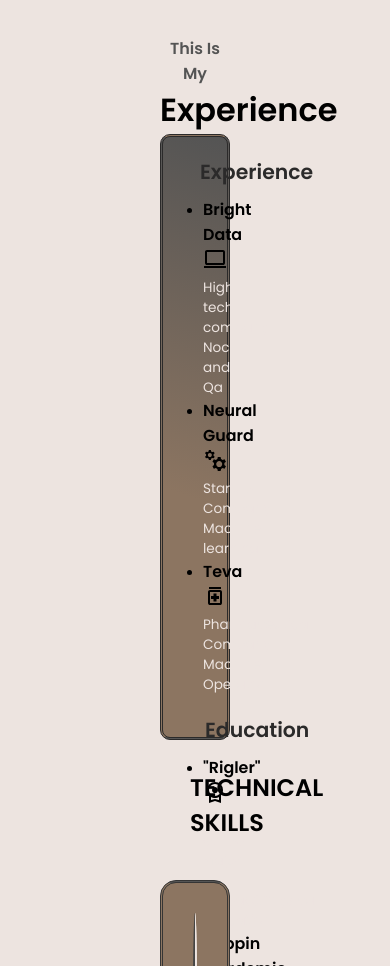
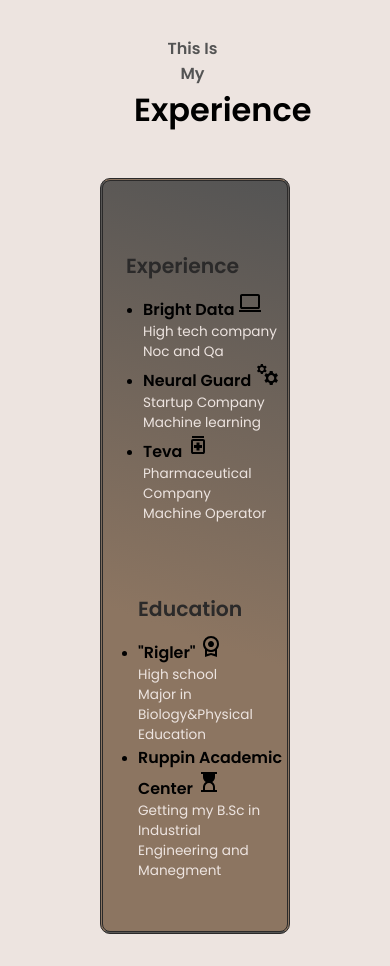
Before and after one commit to batelta/task1, a plain HTML site: page homeAssigenment2/skillspage.html in a window 390 px wide. Shown: the part 91-1057 px from the top of the page. Drawn offline with Linux system fonts and the light colour scheme.

Commit message:
lastcommit

```diff
--- a/homeAssigenment2/mediaqueries.css
+++ b/homeAssigenment2/mediaqueries.css
@@ -23,19 +23,43 @@
   }
   .piccontainer img{
 width:200px;
-height: 200px;  }
+height: 200px;
+}
     .title {
       font-size: 2rem;
+    margin-left: -26px;
     }
+    .skilltitle {
+      margin-left: -10px;
+  }
+  .skillbars {
+    margin: 40px -60px;
+  }
     .experience{
       flex-direction: column;
-      height: 600px;
+    height: 750px;
+    width: fit-content;
+    margin: 44px -60px;
     }
     .education{
       margin-left:40px;
     }
+    .jobs h2 {
+      padding-left: 23px;
   }
-
+  .education {
+    margin-left: 35px;
+}
+.education h2 {
+  padding-left: 0px;
+}
+.section__text__p1 {
+  margin-left: -5px;
+  }
+  .color-container {
+  margin: 15px -100px;
+}
+}
   @media screen and (max-width: 500px) {
  .about-right{
   height:800px;
```
